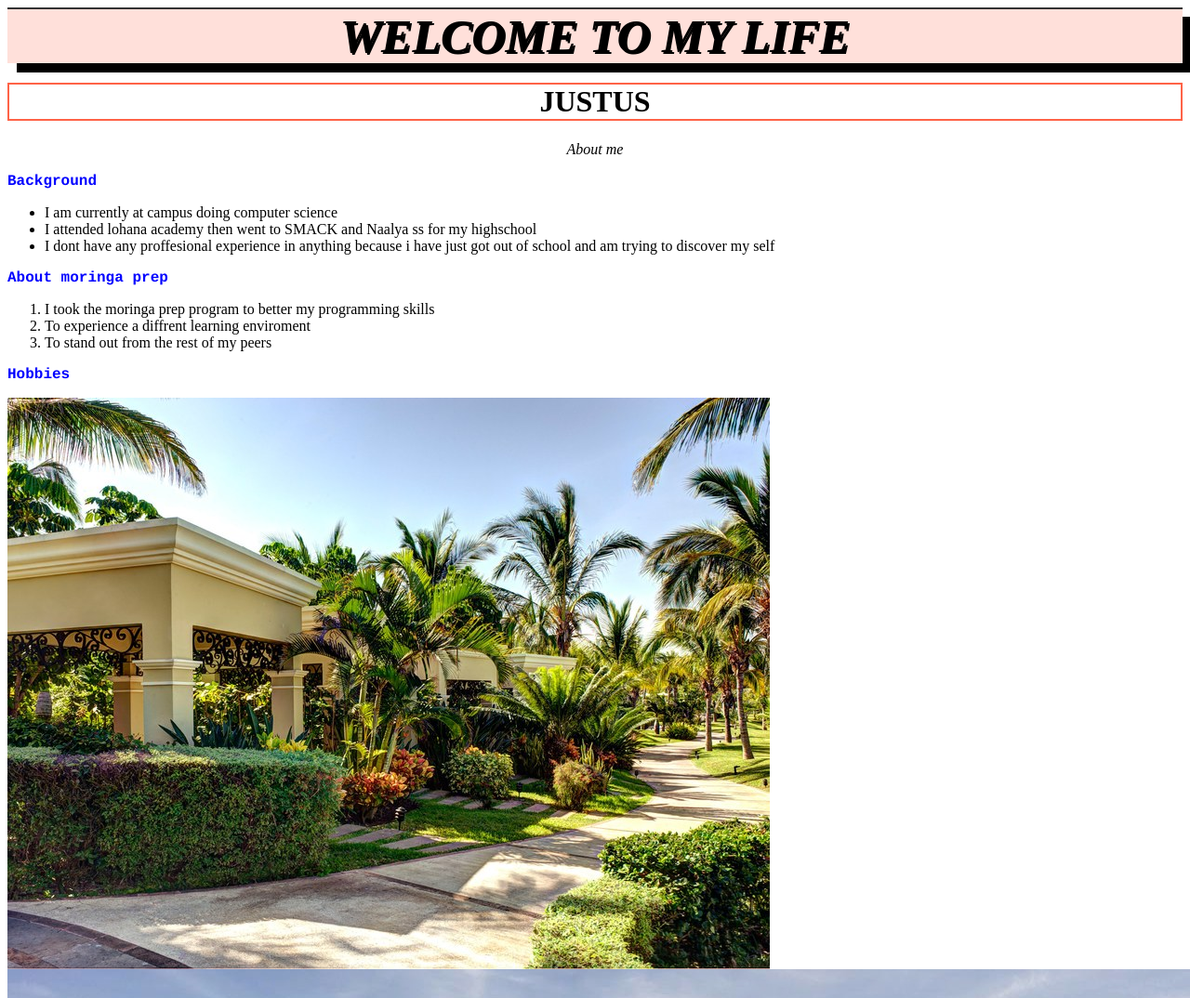
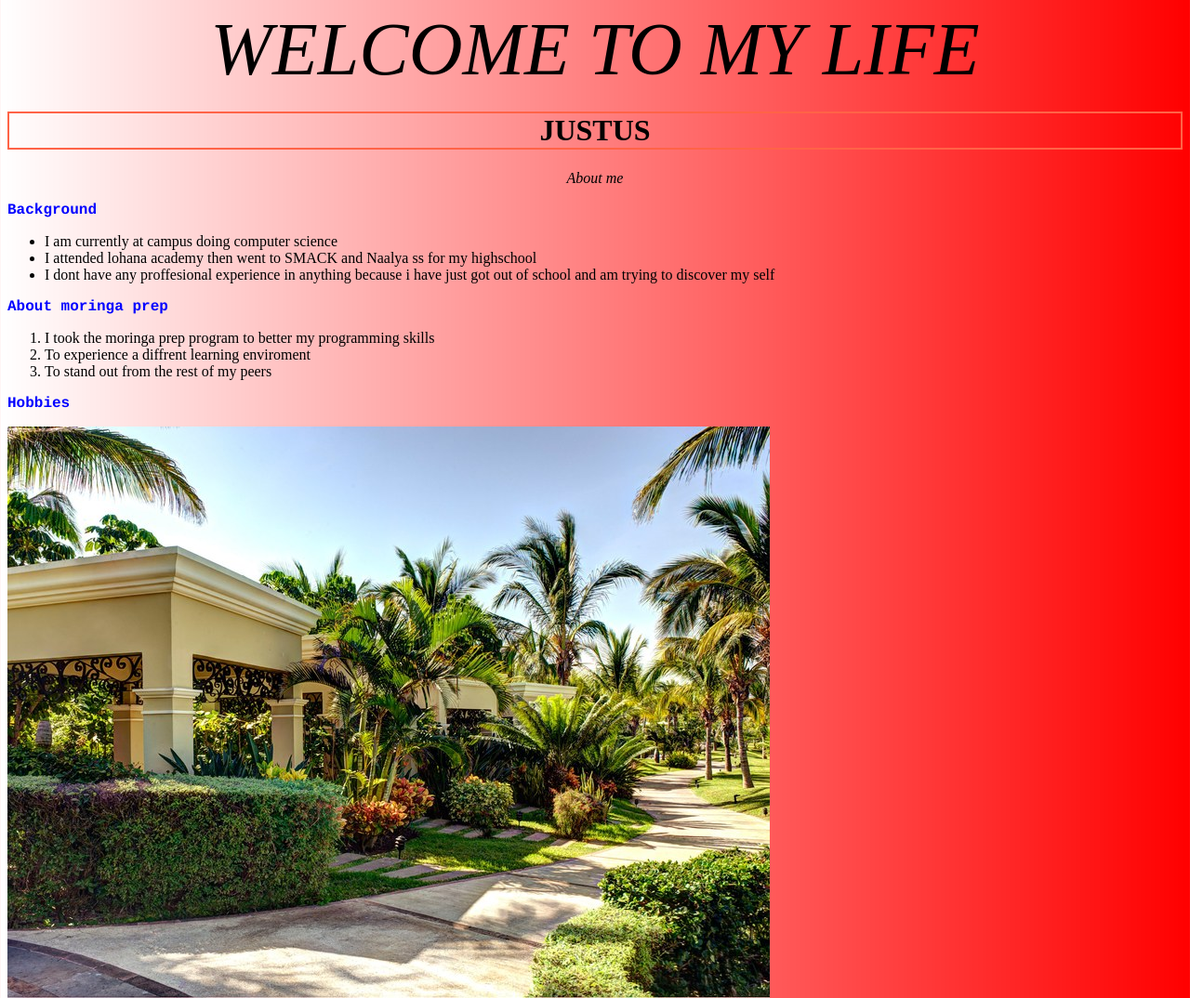
Before and after one commit to ssemazzijustus1998/portfolio-landing, a plain HTML site: page portfolio-landing.html in a window 1280 px wide. Shown: the top 1074 px of the page at 93% size. Drawn offline with Linux system fonts and the light colour scheme.

Commit message:
added a gradient background

```diff
--- a/css/portfolio-landing.css
+++ b/css/portfolio-landing.css
@@ -1,14 +1,17 @@
 
+
+header {
+text-align:center;
+font-size: 80px;
+text-decoration: blue;
+}
+
+#intro {
+  background: url( "img_golf.jpg" ) no-repeat center fixed;
+  background-size : cover;
+}
 h1 {
   text-align: center;
-}
-header {
-background-color: rgba(255, 99, 71 ,0.2);
-border-top: 2px solid #333;
-text-align:center;
-font-size: 50px;
-text-shadow: 2px 2px ;
-box-shadow: 10px 10px;
 }
 p {
   font-family:  courier;
@@ -19,5 +22,8 @@ text-align: center;
 .blast {
       background-color:  green;
     }
+body {
+background: linear-gradient(to right ,rgba(255,0,0,0),rgba(255,0,0,1));
+
 
 }
--- a/portfolio-landing.html
+++ b/portfolio-landing.html
@@ -4,7 +4,8 @@
     <title>MY PAGE</title>
   </head>
   <body>
-    <header><strong> <em>WELCOME TO MY LIFE</em></strong></header>
+    <header class="intro"> <em>WELCOME TO MY LIFE</em></strong></header>
+
     <h1 style="border : 2px solid Tomato;" style="font-size:40px;">JUSTUS</h1>
       <p> <i><div id="test"> About me </div></i> </p>
     <p><span style="color:blue"><strong> Background</strong></span></p
```
